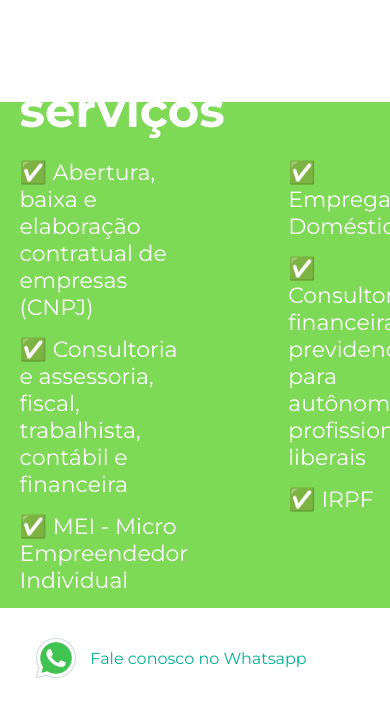
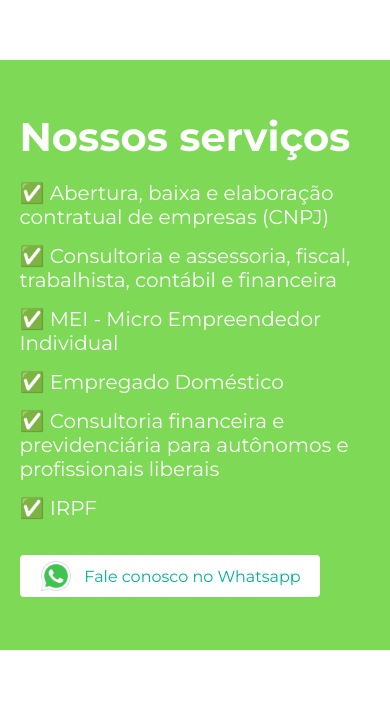
Before and after one commit to MariaJuliaAS/mettaContabilidade, a React (Vite) app: page / in a window 390 px wide. Shown: the part 1755-2472 px from the top of the page. Built offline with nearby package versions, Linux system fonts and the light colour scheme; no server answers; the database is empty.

Commit message:
Responsividade da página nossos serviçoes

```diff
--- a/src/styles/ourServices.module.css
+++ b/src/styles/ourServices.module.css
@@ -1,6 +1,6 @@
 .ourServicesContainer{
     height: 100vh;
-    background: var(--white);
+    background-color: var(--white);
     display: flex;
     align-items: center;
 }
@@ -54,7 +54,7 @@
     transform: scale(1.05);
 }
 
-@media (max-width: 1550px){
+@media (max-width: 1560px){
     .ourServicesContent{
         height: 60%;
     }
@@ -62,3 +62,30 @@
         max-width: 90%;
     }
 }
+
+@media (max-width: 880px){
+    .list{
+        flex-direction: column;
+        gap: 0;
+    }
+}
+
+@media (max-width: 600px){
+    .ourServicesContent{
+        height: 70%;
+    }
+    .ourServicesText h1{
+        font-size: 40px;
+    }
+    .list li{
+        font-size: 20px;
+    }
+    .btnWpp{
+        padding: 3px;
+        margin-top: 20px;
+    }
+    .btnWpp img{
+        width: 36px;
+        height: 36px;
+    }
+}
```
